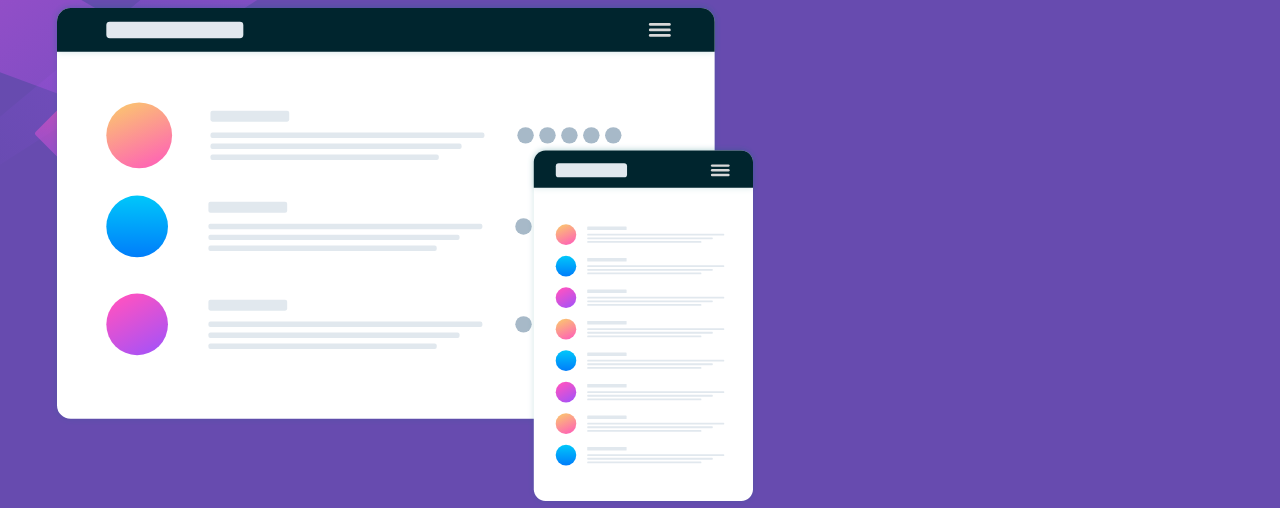
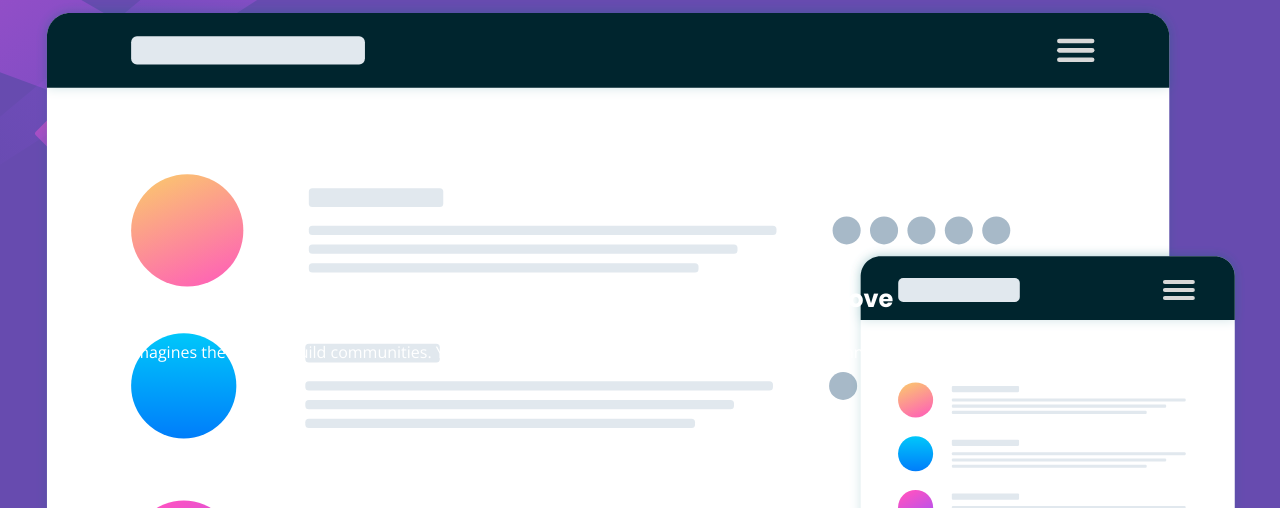
Before and after one commit to JulianCarvajal/huddle, a plain HTML site: page index.html in a window 1280 px wide. Shown: the part 149-657 px from the top of the page. Drawn offline with nearby package versions, Linux system fonts and the light colour scheme.

Commit message:
Main styles

```diff
--- a/index.html
+++ b/index.html
@@ -27,7 +27,7 @@
     <!-- Main section -->
     <main class="main">
         <section class="main__image">
-            <figure>
+            <figure class="main__image__container">
                 <img src="./images/illustration-mockups.svg" alt="illustrative image">
             </figure>
         </section>
--- a/style.css
+++ b/style.css
@@ -10,11 +10,15 @@
     padding: 0;
 }
 
+html {
+    font-size: 62.5%;
+}
+
 body {
     background-color: var(--background);
     background-image: url('./images/bg-mobile.svg');
     background-repeat: no-repeat;
-    padding: 0 50px;
+    padding: 0 35px;
 }
 
 /* Header */
@@ -29,3 +33,32 @@ body {
 .header__logo img {
     height: inherit;
 }
+
+/* Main */
+.main {
+    display: grid;
+    grid-template-columns: 1fr;
+    grid-template-rows: repeat(2, 280px);
+}
+.main__image__container {
+    width: 100%;
+}
+.main__image__container img {
+    width: inherit;
+}
+
+.description__tittle {
+    text-align: center;
+    font-family: var(--tittle-font);
+    font-size: 2.4rem;
+    font-weight: 700;
+    color: white;
+    margin-bottom: 25px;
+}
+.description__info {
+    text-align: center;
+    font-family: var(--body-font);
+    font-size: 1.6rem;
+    font-weight: 400;
+    color: white;
+}
```
